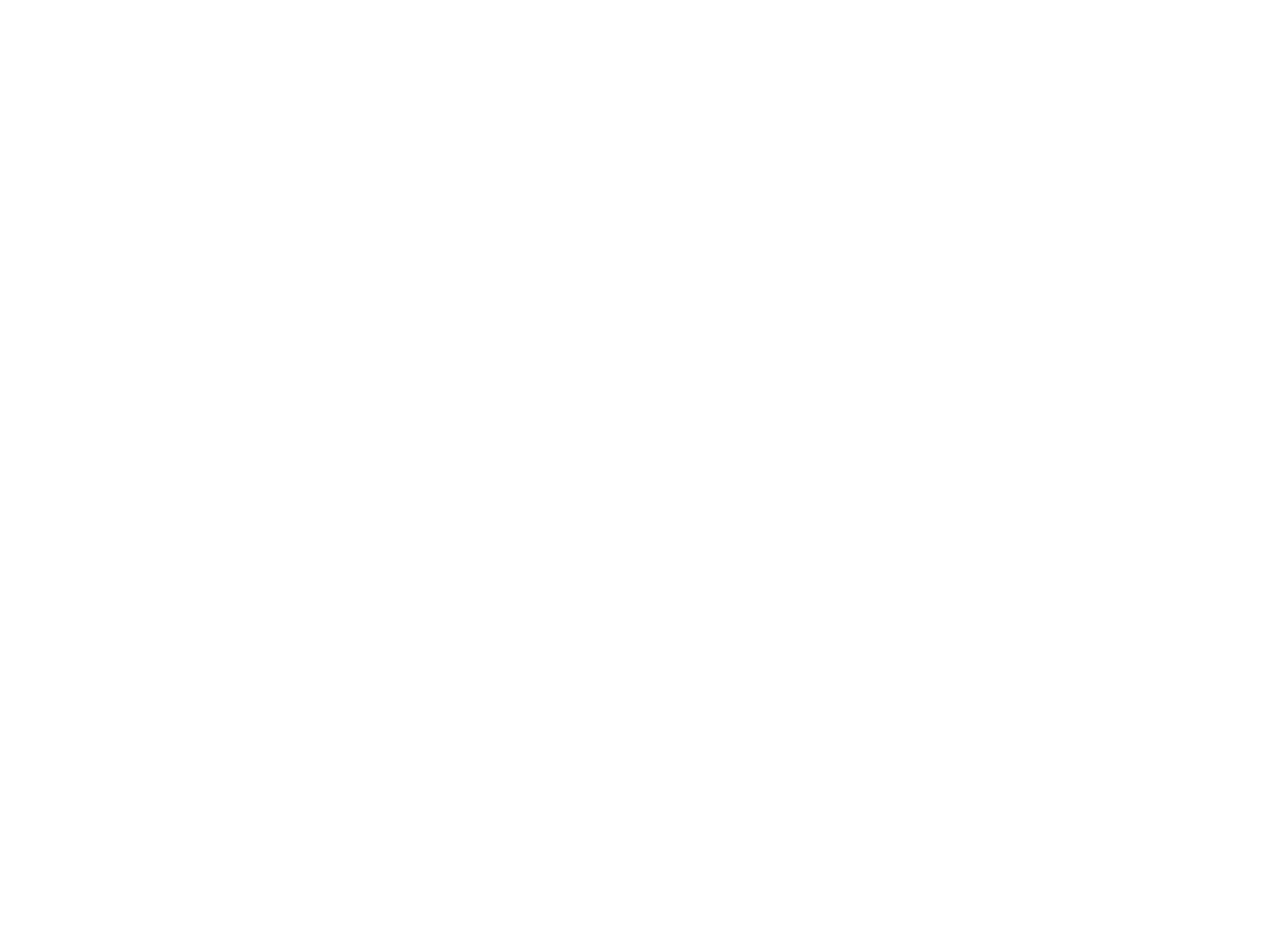
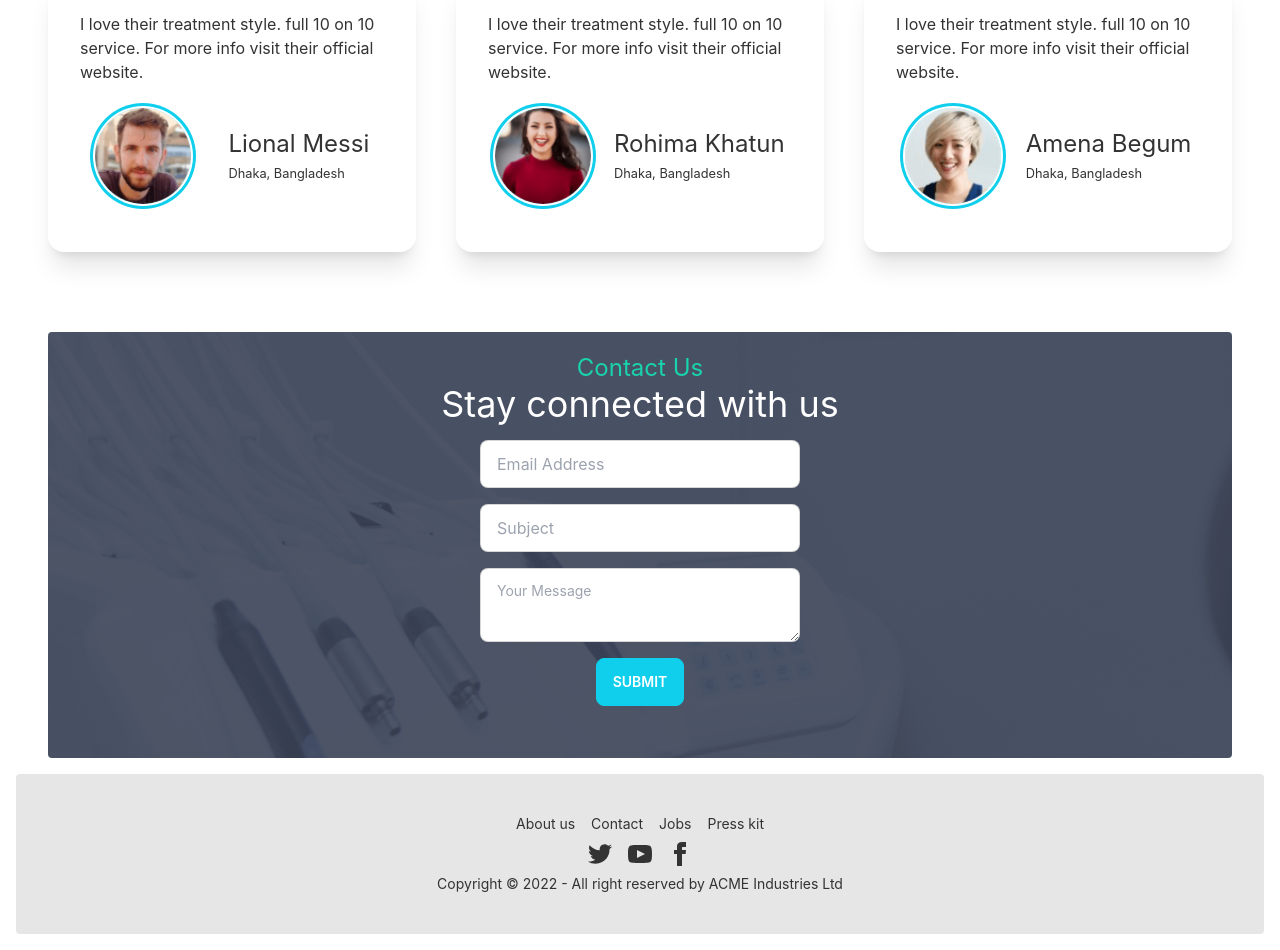
Before and after one commit to Tohidul29/doctors-portal, a React (Create React App) app: page / in a window 1280 px wide. Shown: the part 3080-4030 px from the top of the page. Before the commit the page ends 2807 px from the top, so only its background shows below. Built offline with nearby package versions, Linux system fonts and the light colour scheme.

Commit message:
footer and contact us added

```diff
--- a/src/App.js
+++ b/src/App.js
@@ -3,6 +3,7 @@
 import About from './Pages/About/About';
 import Appointment from './Pages/Appointment/Appointment';
 import Home from './Pages/Home/Home';
+import Footer from './Pages/Shared/Footer';
 import Navbar from './Pages/Shared/Navbar';
 
 function App() {
@@ -19,6 +20,7 @@
         <Route path='/login' element></Route>
         <Route path='*' element></Route>
       </Routes>
+      <Footer></Footer>
     </div>
   );
 }
--- /dev/null
+++ b/src/Pages/Home/Contact.js
@@ -0,0 +1,23 @@
+import React from 'react';
+import bg from '../../assets/images/appointment.png';
+
+const Contact = () => {
+    return (
+        <section className='rounded py-5' style={{
+            background: `url(${bg})`
+        }}>
+            <div className='text-center'>
+                <h3 className='text-2xl text-semibold text-secondary'>Contact Us</h3>
+                <h2 className='text-4xl text-white text-bold'>Stay connected with us</h2>
+            </div>
+            <div className='flex flex-col items-center mb-8'>
+                <input type="email" placeholder="Email Address" class="mt-4 input input-bordered w-full max-w-xs" />
+                <input type="text" placeholder="Subject" class="mt-4 input input-bordered w-full max-w-xs" />
+                <textarea class="textarea textarea-bordered w-full max-w-xs mt-4" placeholder="Your Message"></textarea>
+                <button class="mt-4 btn btn-primary text-white">Submit</button>
+            </div>
+        </section>
+    );
+};
+
+export default Contact;
--- a/src/Pages/Home/Home.js
+++ b/src/Pages/Home/Home.js
@@ -1,9 +1,11 @@
 import React from 'react';
 import Banner from './Banner';
+import Contact from './Contact';
 import ExtraSection from './ExtraSection';
 import Info from './Info/Info';
 import MakeAppointment from './MakeAppointment';
 import Services from './Services';
+import Testimonials from './Testimonials';
 
 const Home = () => {
     return (
@@ -13,6 +15,8 @@
             <Services></Services>
             <ExtraSection></ExtraSection>
             <MakeAppointment></MakeAppointment>
+            <Testimonials></Testimonials>
+            <Contact></Contact>
         </div>
     );
 };
--- a/src/Pages/Home/MakeAppointment.js
+++ b/src/Pages/Home/MakeAppointment.js
@@ -1,6 +1,6 @@
 import React from 'react';
-import doctor from '../../assets/images/doctor.png'
-import bg from '../../assets/images/appointment.png'
+import doctor from '../../assets/images/doctor.png';
+import bg from '../../assets/images/appointment.png';
 
 const MakeAppointment = () => {
     return (
--- /dev/null
+++ b/src/Pages/Home/ReviewCard.js
@@ -0,0 +1,25 @@
+import React from 'react';
+
+const ReviewCard = ({ review }) => {
+    const { name, reviews, img, location } = review;
+    return (
+        <div class="card bg-base-100 shadow-xl">
+            <div class="card-body">
+                <p>{reviews}</p>
+                <div class="flex card-actions justify-around items-center my-4">
+                    <div class="avatar">
+                        <div class="w-24 rounded-full ring ring-primary ring-offset-base-100 ring-offset-2">
+                            <img src={img} alt='reviewers' />
+                        </div>
+                    </div>
+                    <div>
+                        <h5 className='text-2xl'>{name}</h5>
+                        <small>{location}</small>
+                    </div>
+                </div>
+            </div>
+        </div>
+    );
+};
+
+export default ReviewCard;
--- /dev/null
+++ b/src/Pages/Home/Testimonials.js
@@ -0,0 +1,55 @@
+import React from 'react';
+import quote from '../../assets/icons/quote.svg';
+import people1 from '../../assets/images/people1.png';
+import people2 from '../../assets/images/people2.png';
+import people3 from '../../assets/images/people3.png';
+import ReviewCard from './ReviewCard';
+
+const Testimonials = () => {
+    const reviews = [
+        {
+            _id: 1,
+            name: 'Lional Messi',
+            reviews: 'I love their treatment style. full 10 on 10 service. For more info visit their official website.',
+            img: people1,
+            location: 'Dhaka, Bangladesh'
+        },
+        {
+            _id: 2,
+            name: 'Rohima Khatun',
+            reviews: 'I love their treatment style. full 10 on 10 service. For more info visit their official website.',
+            img: people2,
+            location: 'Dhaka, Bangladesh'
+        },
+        {
+            _id: 3,
+            name: 'Amena Begum',
+            reviews: 'I love their treatment style. full 10 on 10 service. For more info visit their official website.',
+            img: people3,
+            location: 'Dhaka, Bangladesh'
+        }
+    ]
+    return (
+        <section className='my-20'>
+            <div className='flex justify-between'>
+                <div>
+                    <h4 className="text-xl text-primary font-bold">Testimonials</h4>
+                    <h2 className='text-3xl'>What our Patients say?</h2>
+                </div>
+                <div>
+                    <img className='w-24 lg:w-48' src={quote} alt="" />
+                </div>
+            </div>
+            <div className='grid lg:grid-cols-3 sm:grid-cols-1 gap-10 my-4'>
+                {
+                    reviews.map(review => <ReviewCard
+                        key={review._id}
+                        review = {review}
+                    ></ReviewCard>)
+                }
+            </div>
+        </section>
+    );
+};
+
+export default Testimonials;
--- /dev/null
+++ b/src/Pages/Shared/Footer.js
@@ -0,0 +1,29 @@
+import React from 'react';
+
+const Footer = () => {
+    const year = new Date().getFullYear();
+    return (
+        <footer class="footer items-center p-4 text-neutral-content">
+            <footer class="footer footer-center p-10 bg-base-200 text-base-content rounded">
+                <div class="grid grid-flow-col gap-4">
+                    <a href='#about' class="link link-hover">About us</a>
+                    <a href='#contact' class="link link-hover">Contact</a>
+                    <a href='#jobs' class="link link-hover">Jobs</a>
+                    <a href='#presskit' class="link link-hover">Press kit</a>
+                </div>
+                <div>
+                    <div class="grid grid-flow-col gap-4">
+                        <a href='#twitter'><svg xmlns="http://www.w3.org/2000/svg" width="24" height="24" viewBox="0 0 24 24" class="fill-current"><path d="M24 4.557c-.883.392-1.832.656-2.828.775 1.017-.609 1.798-1.574 2.165-2.724-.951.564-2.005.974-3.127 1.195-.897-.957-2.178-1.555-3.594-1.555-3.179 0-5.515 2.966-4.797 6.045-4.091-.205-7.719-2.165-10.148-5.144-1.29 2.213-.669 5.108 1.523 6.574-.806-.026-1.566-.247-2.229-.616-.054 2.281 1.581 4.415 3.949 4.89-.693.188-1.452.232-2.224.084.626 1.956 2.444 3.379 4.6 3.419-2.07 1.623-4.678 2.348-7.29 2.04 2.179 1.397 4.768 2.212 7.548 2.212 9.142 0 14.307-7.721 13.995-14.646.962-.695 1.797-1.562 2.457-2.549z"></path></svg></a>
+                        <a href='#youtube'><svg xmlns="http://www.w3.org/2000/svg" width="24" height="24" viewBox="0 0 24 24" class="fill-current"><path d="M19.615 3.184c-3.604-.246-11.631-.245-15.23 0-3.897.266-4.356 2.62-4.385 8.816.029 6.185.484 8.549 4.385 8.816 3.6.245 11.626.246 15.23 0 3.897-.266 4.356-2.62 4.385-8.816-.029-6.185-.484-8.549-4.385-8.816zm-10.615 12.816v-8l8 3.993-8 4.007z"></path></svg></a>
+                        <a href='#facebook'><svg xmlns="http://www.w3.org/2000/svg" width="24" height="24" viewBox="0 0 24 24" class="fill-current"><path d="M9 8h-3v4h3v12h5v-12h3.642l.358-4h-4v-1.667c0-.955.192-1.333 1.115-1.333h2.885v-5h-3.808c-3.596 0-5.192 1.583-5.192 4.615v3.385z"></path></svg></a>
+                    </div>
+                </div>
+                <div>
+                    <p>Copyright © {year} - All right reserved by ACME Industries Ltd</p>
+                </div>
+            </footer>
+        </footer>
+    );
+};
+
+export default Footer;
```
